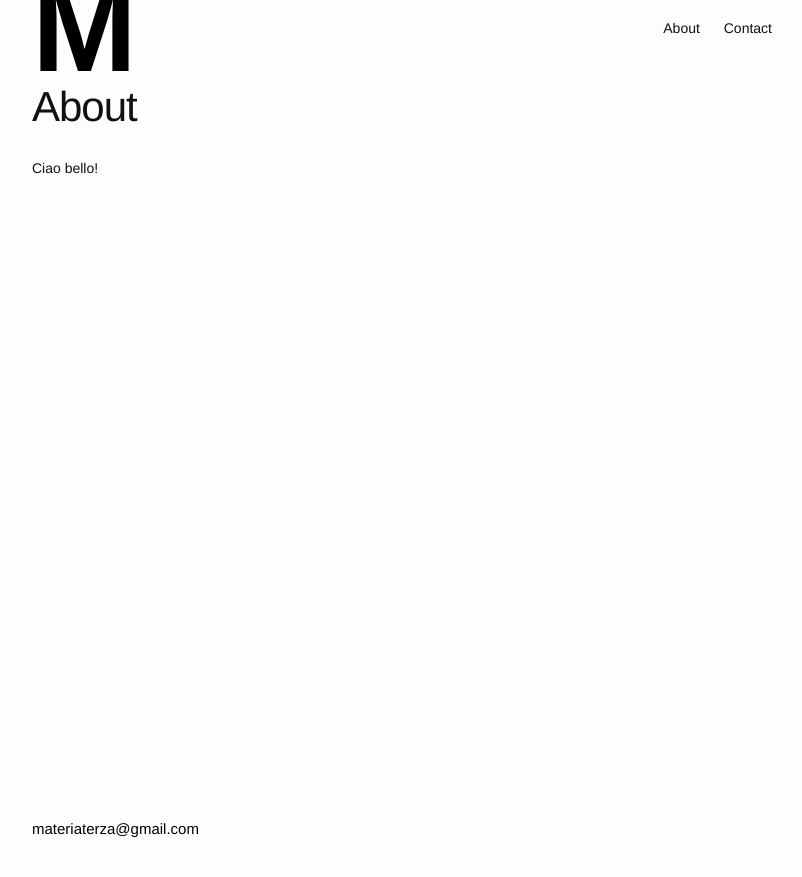
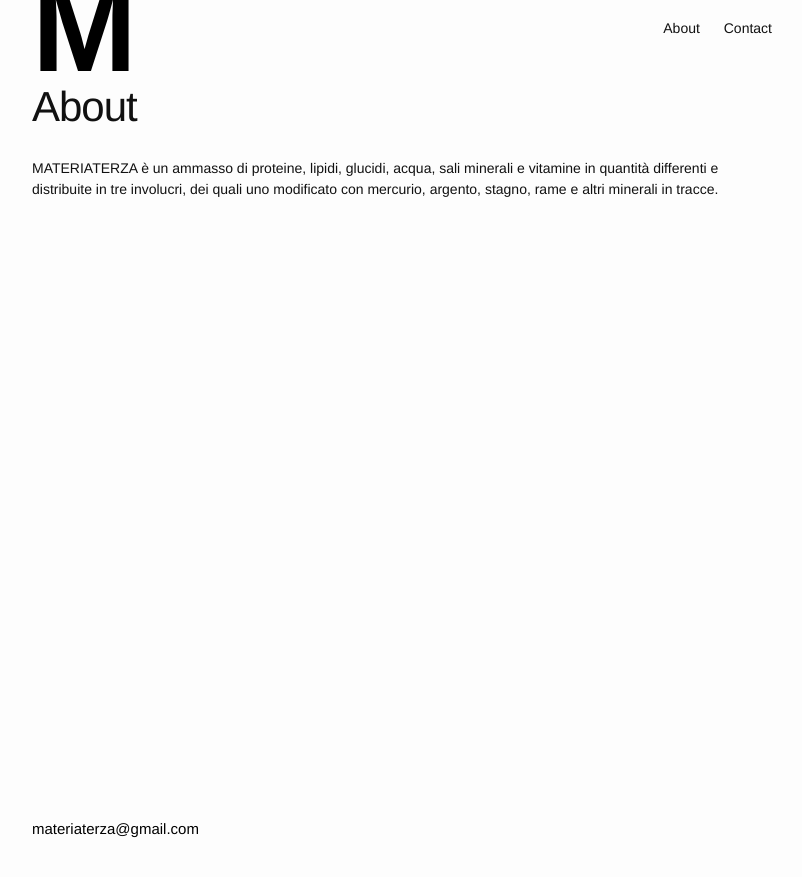
Before and after one commit to fabbbrizio/materiaterza, a Jekyll site: the page built from about.md, in a window 1280 px wide. Shown: the top 877 px of the page, without its empty margins (238-1040 px from the left). Built offline with Jekyll 4.4.1, drawn with Linux system fonts in a browser that asks for light colours; nearby versions of some CDN libraries.

Commit message:
text about

```diff
--- a/about.md
+++ b/about.md
@@ -5,4 +5,4 @@ permalink: /about/
 author: Fabrizio
 date: 2014-11-14 19:13:23
 ---
-Ciao bello!
+MATERIATERZA è un ammasso di proteine, lipidi, glucidi, acqua, sali minerali e vitamine in quantità differenti e distribuite in tre involucri, dei quali uno modificato con mercurio, argento, stagno, rame e altri minerali in tracce.
```
